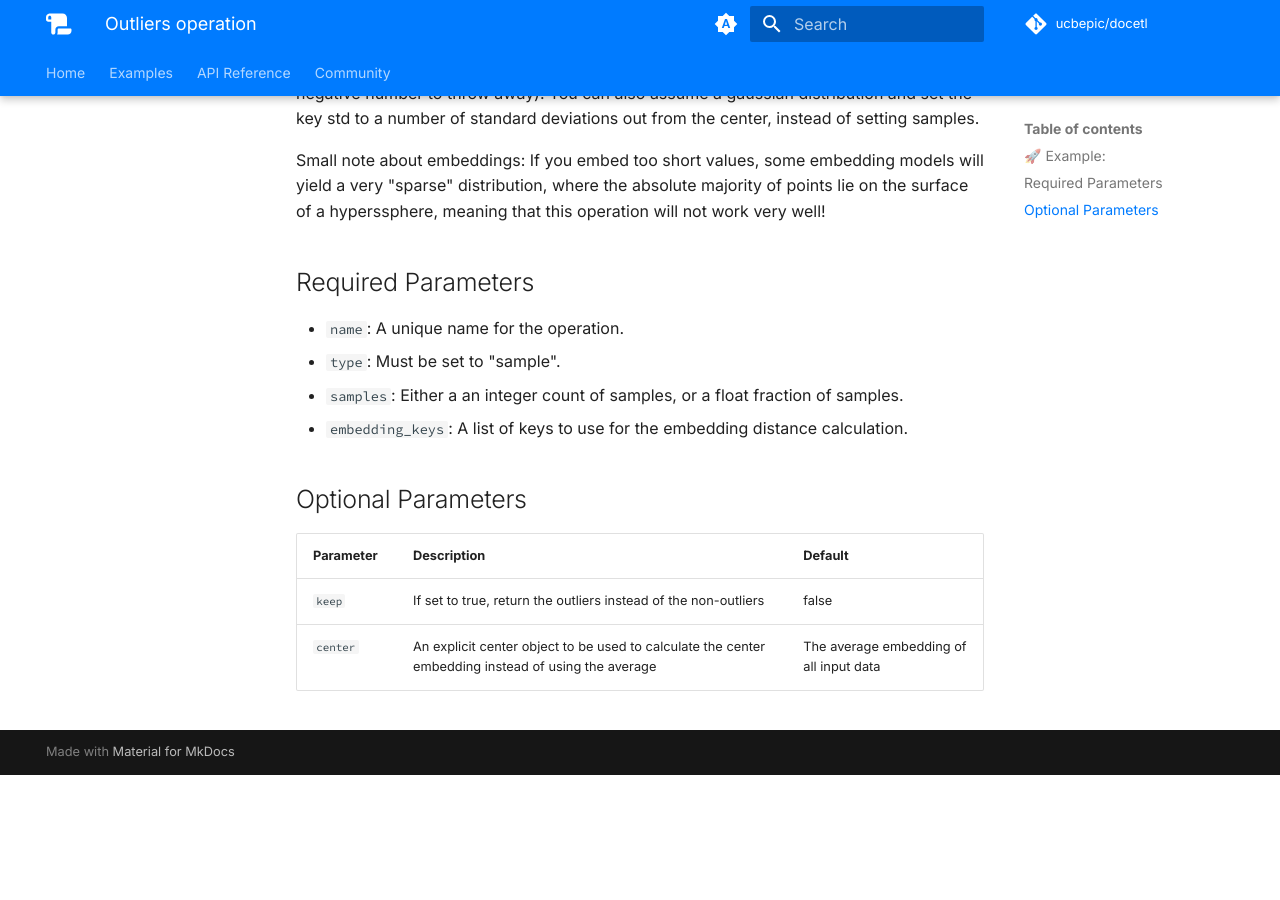
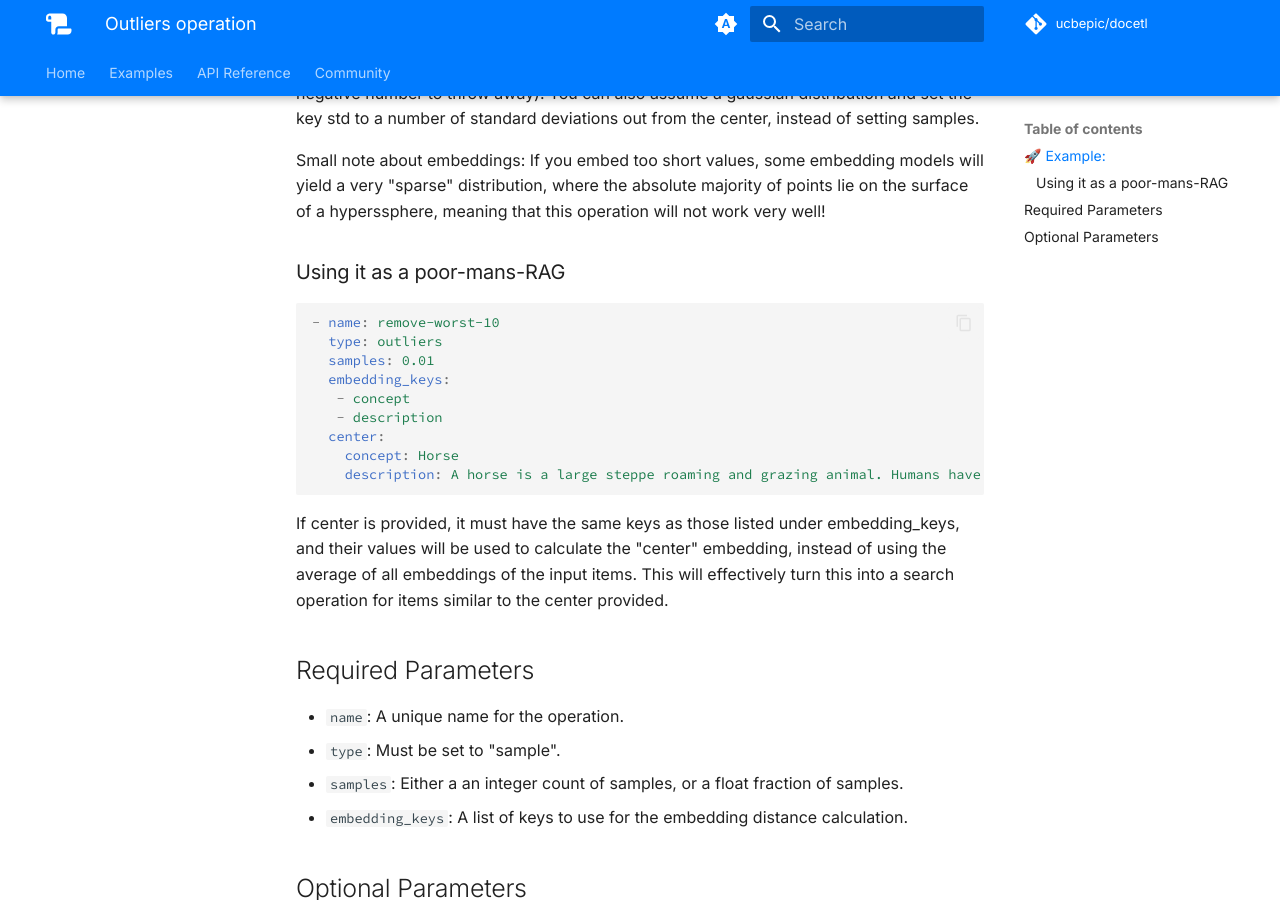
Before and after one commit to ucbepic/docetl, an MkDocs documentation site: the page built from docs/operators/outliers.md, in a window 1280 px wide and 900 px high, scrolled down 466 px. Built offline with MkDocs 1.6.1 and Material for MkDocs 9.7.7, drawn with Linux system fonts in a browser that asks for light colours; comment, search, counter and statistics services are not loaded; before the commit the page ends 1241 px from its top, so only the background shows below that.

Commit message:
Added more docs

````diff
--- a/docs/operators/outliers.md
+++ b/docs/operators/outliers.md
@@ -26,6 +26,25 @@ embedding models will yield a very "sparse" distribution, where the
 absolute majority of points lie on the surface of a hyperssphere,
 meaning that this operation will not work very well!
 
+### Using it as a poor-mans-RAG
+```yaml
+- name: remove-worst-10
+  type: outliers
+  samples: 0.01
+  embedding_keys:
+   - concept
+   - description
+  center:
+    concept: Horse
+    description: A horse is a large steppe roaming and grazing animal. Humans have utilized horses for transport throughout historical times
+```
+
+If center is provided, it must have the same keys as those listed
+under embedding_keys, and their values will be used to calculate the
+"center" embedding, instead of using the average of all embeddings of
+the input items. This will effectively turn this into a search
+operation for items similar to the center provided.
+
 ## Required Parameters
 
 - `name`: A unique name for the operation.
````
